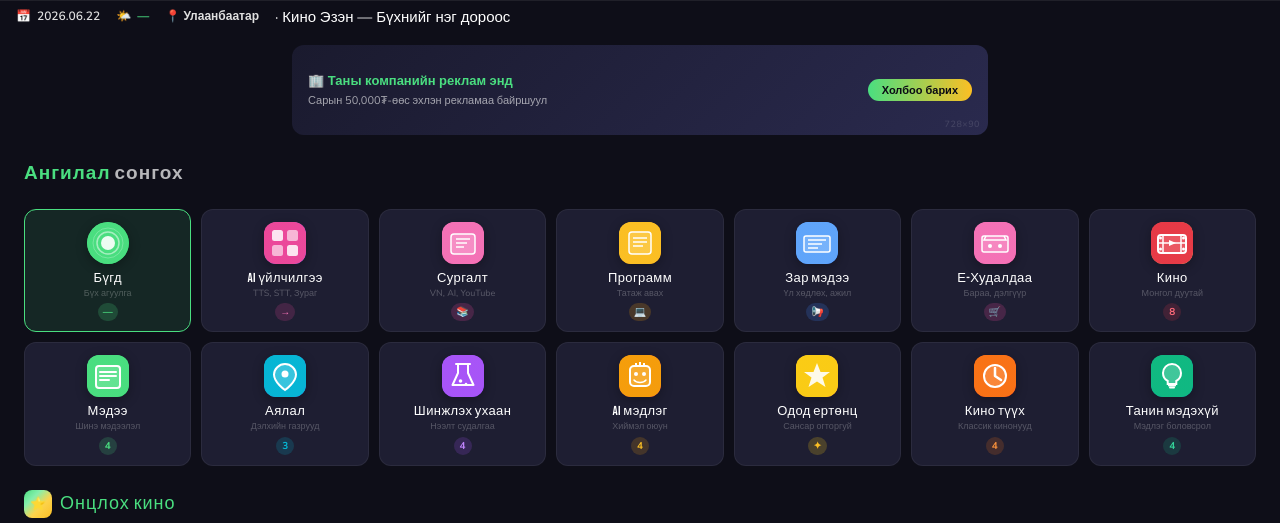
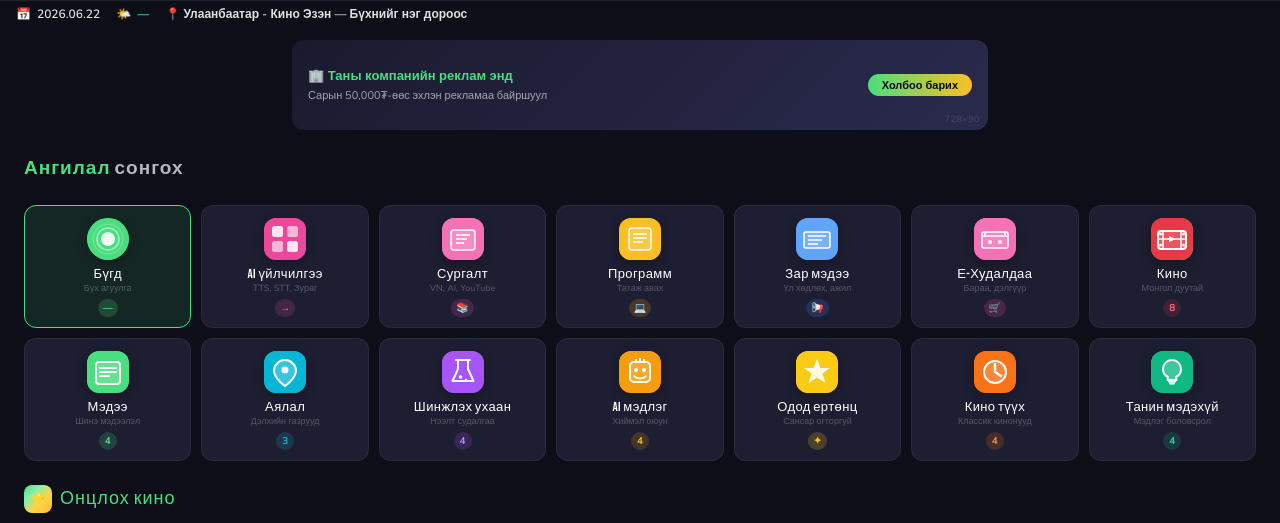
Before and after one commit to kinoezen/mn, a website: page index.html in a window 1280 px wide. Shown: the part 68-591 px from the top of the page. Drawn offline with nearby package versions, Linux system fonts and the light colour scheme; no server answers.

Commit message:
Update index.html

```diff
--- a/index.html
+++ b/index.html
@@ -559,7 +559,7 @@
   <div class="weather-left">
     <div class="weather-item">📅 <time id="today-date"></time></div>
     <div class="weather-item">🌤️ <span class="weather-temp" id="weather-temp">Ачааллаж байна...</span></div>
-    <div class="weather-item">📍 Улаанбаатар </div>· Кино Эзэн — Бүхнийг нэг дороос</div>
+    <div class="weather-item">📍 Улаанбаатар - Кино Эзэн — Бүхнийг нэг дороос</div>
   </div>
 </div>
 
```
